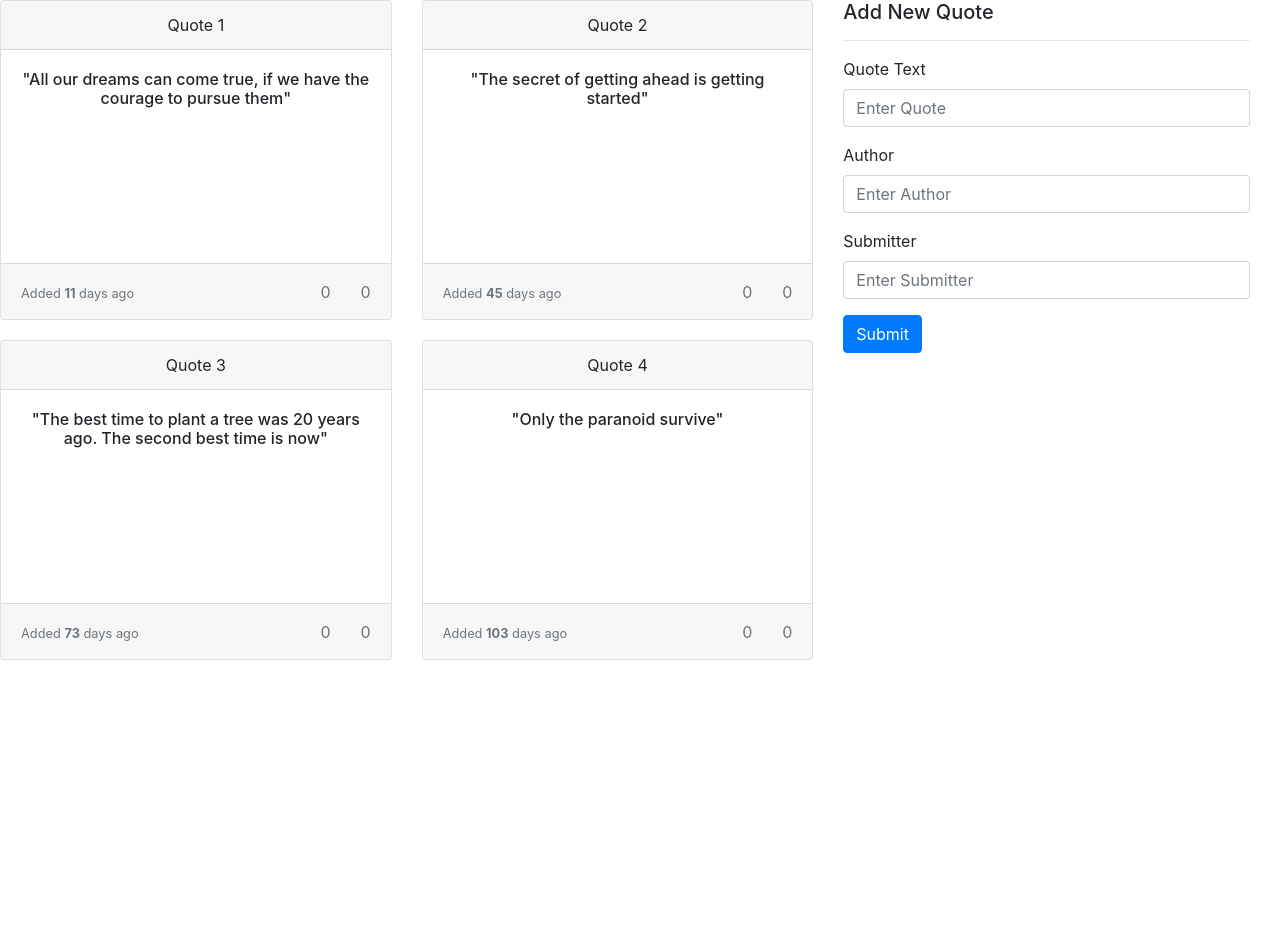
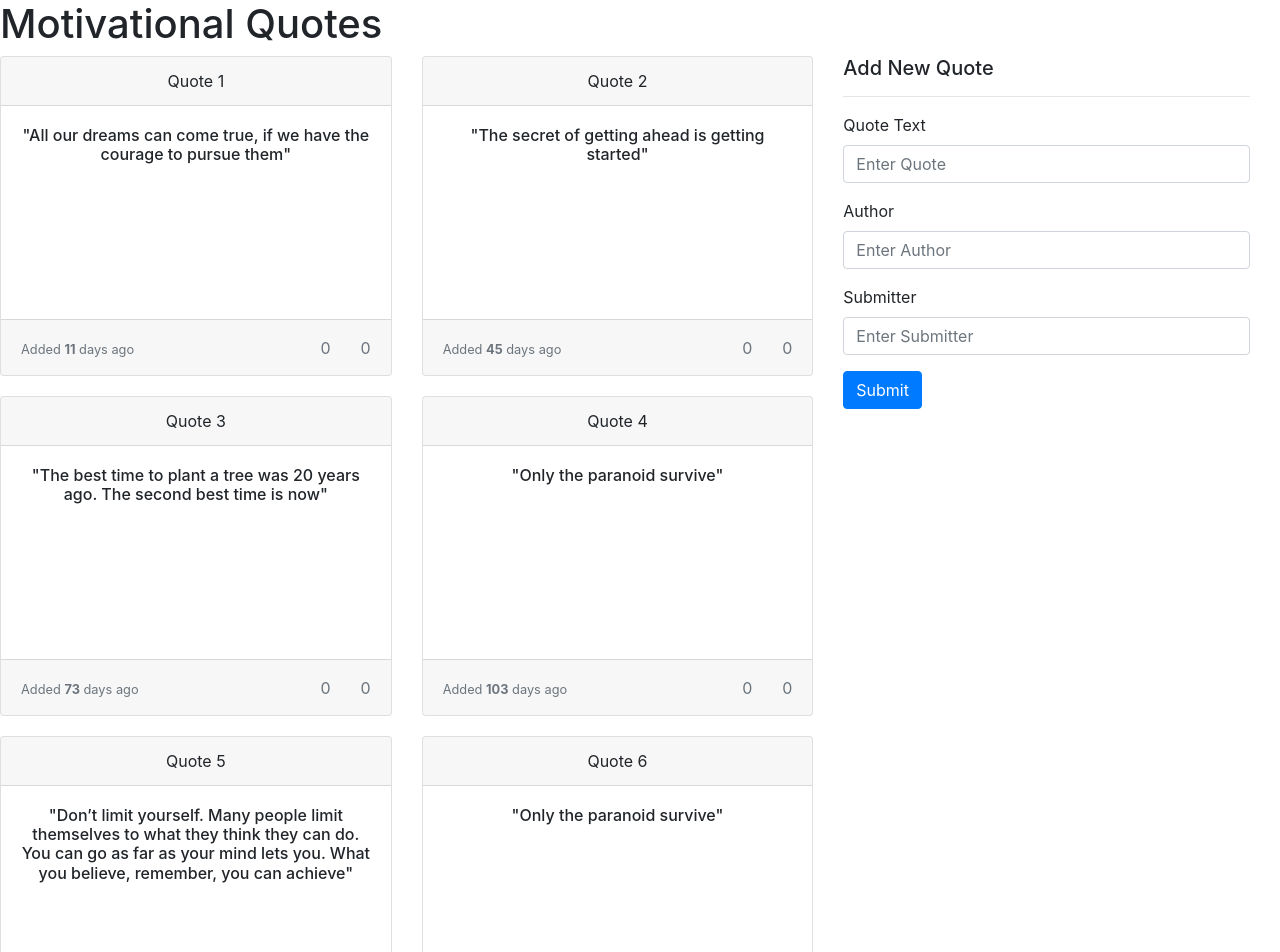
Before and after one commit to Washikokevv27/Dairy, an Angular app: page / in a window 1280 px wide. Shown: the top 952 px of the page. Before the commit the page ends 800 px from the top, so only its background shows below. Built offline with nearby package versions, Linux system fonts and the light colour scheme.

Commit message:
added project title

```diff
--- a/src/app/quote/quote.component.html
+++ b/src/app/quote/quote.component.html
@@ -1,3 +1,4 @@
+<h1>Motivational Quotes</h1>
 <div class="row">
   <div class="row col-md-8">
     <div *ngFor="let quote of quotes; let i = index" class="col-md-6">
--- a/src/app/quote/quote.component.ts
+++ b/src/app/quote/quote.component.ts
@@ -20,20 +20,33 @@ export class QuoteComponent implements OnInit {
       'The secret of getting ahead is getting started',
       'Mark Twaini',
       'washiko',
-      new Date(2020, 7, 20)
+       new Date(2020, 7, 20)
     ),
     new Quote(
-      3, 'The best time to plant a tree was 20 years ago. The second best time is now',
-        'Chinese Proverb',
-        'Washiko',
-        new Date(2020, 6, 23)),
+      3,
+      'The best time to plant a tree was 20 years ago. The second best time is now',
+      'Chinese Proverb',
+      'Washiko',
+       new Date(2020, 6, 23)),
     new Quote(
       4,
       'Only the paranoid survive',
       'Andy Grove',
       'Washiko',
-      new Date(2020, 5, 23)
-    ),
+       new Date(2020, 5, 23)),
+    new Quote(
+      5,
+      'Don’t limit yourself. Many people limit themselves to what they think they can do. You can go as far as your mind lets you. What you believe, remember, you can achieve',
+      'Mary Kay Ash',
+      'Washiko',
+      new Date(2020, 4, 24)),
+    new Quote(
+      6,
+      'Only the paranoid survive',
+      'Andy Grove',
+      'Washiko',
+      new Date(2020, 7, 22)),
+
   ];
 
   addUpVote(index) {
```
